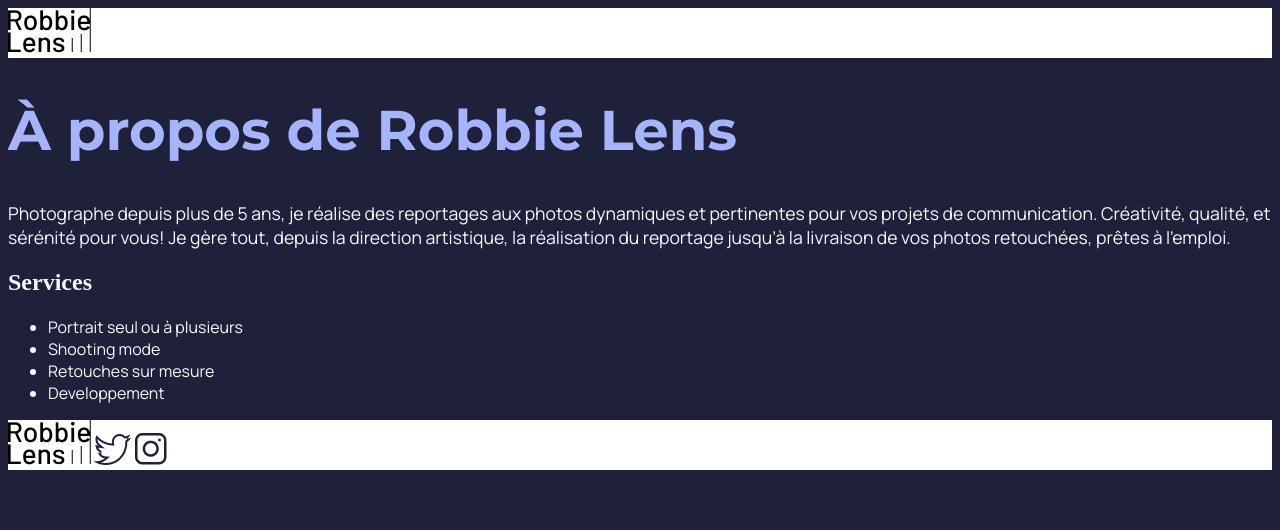
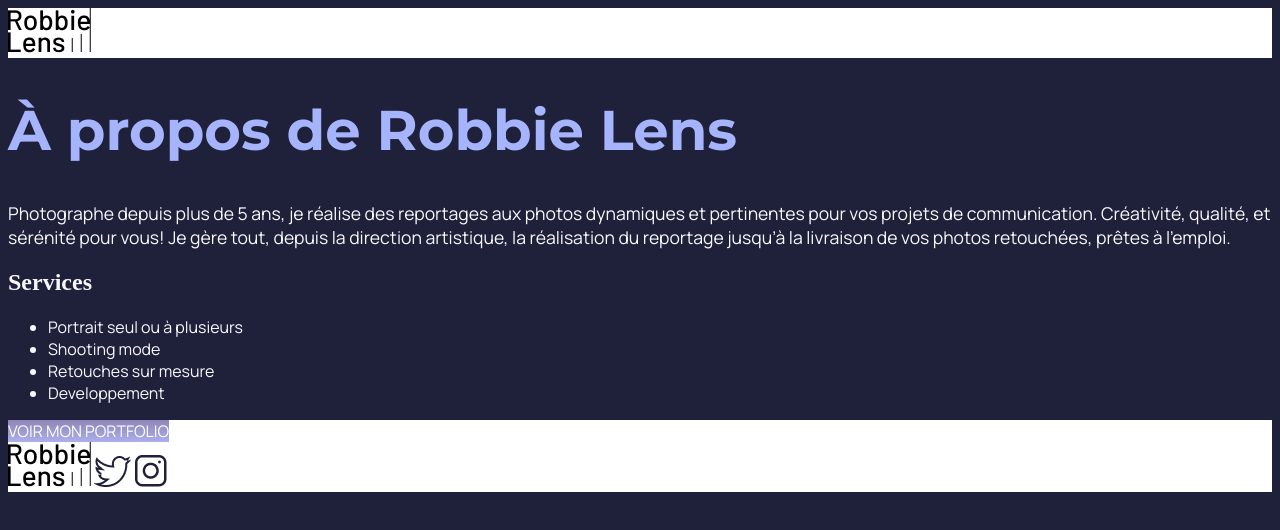
Before and after one commit to raphaeldebot/OCR, a plain HTML site: page a-propos.html in a window 1280 px wide. Drawn offline with Linux system fonts and the light colour scheme.

Commit message:
EXO OCR P2C3

```diff
--- a/a-propos.html
+++ b/a-propos.html
@@ -8,10 +8,13 @@
     <link rel="stylesheet" href="style.css">
     <link rel="preconnect" href="https://fonts.googleapis.com">
     <link rel="preconnect" href="https://fonts.gstatic.com" crossorigin>
-<link href="https://fonts.googleapis.com/css2?family=Montserrat:ital,wght@0,100..900;1,100..900&display=swap" rel="stylesheet">
+    <link href="https://fonts.googleapis.com/css2?family=Montserrat:ital,wght@0,100..900;1,100..900&display=swap"
+        rel="stylesheet">
     <link rel="preconnect" href="https://fonts.googleapis.com">
     <link rel="preconnect" href="https://fonts.gstatic.com" crossorigin>
-<link href="https://fonts.googleapis.com/css2?family=Manrope:wght@200..800&family=Montserrat:ital,wght@0,100..900;1,100..900&display=swap" rel="stylesheet">
+    <link
+        href="https://fonts.googleapis.com/css2?family=Manrope:wght@200..800&family=Montserrat:ital,wght@0,100..900;1,100..900&display=swap"
+        rel="stylesheet">
 </head>
 
 <body>
@@ -32,12 +35,16 @@
         <li>Retouches sur mesure</li>
         <li>Developpement</li>
     </ul>
+    <div>
+        <a href="" class="cta">VOIR MON PORTFOLIO</a>
+    </div>
     <div class="divbas">
         <a href="index.html">
             <img src="images/logo.png" alt="Le logo de Robbie Lens">
         </a>
         <a href="https://x.com" target="_blank"><img src="images/twitter.png" alt="Icone de X (Twitter)"></a>
-    <a href="https://wwww.instagram.com" target="_blank"><img src="images/instagram.png" alt="Icone de instagram"></a>
+        <a href="https://wwww.instagram.com" target="_blank"><img src="images/instagram.png"
+                alt="Icone de instagram"></a>
     </div>
 </body>
 
--- a/style.css
+++ b/style.css
@@ -41,3 +41,9 @@ body{
 p , h2 , ul{
     color: #F9F8FF;
 }
+
+.cta{
+  background: linear-gradient(#8e86b5, #acaeed);
+  font-family: "Manrope";
+  color: white;
+}
```
Also changed, not shown: index.html (+11 -2 lines). Lines whose indentation alone changed are shown as unchanged.
